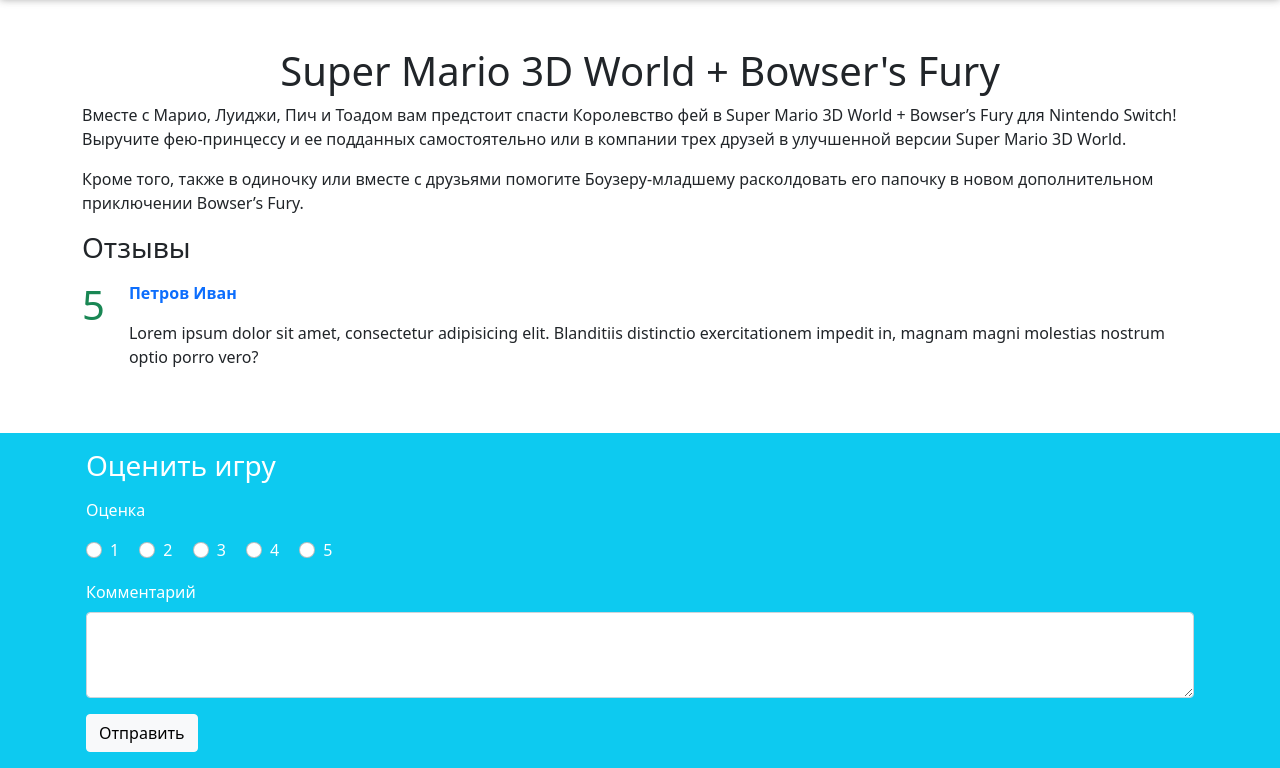
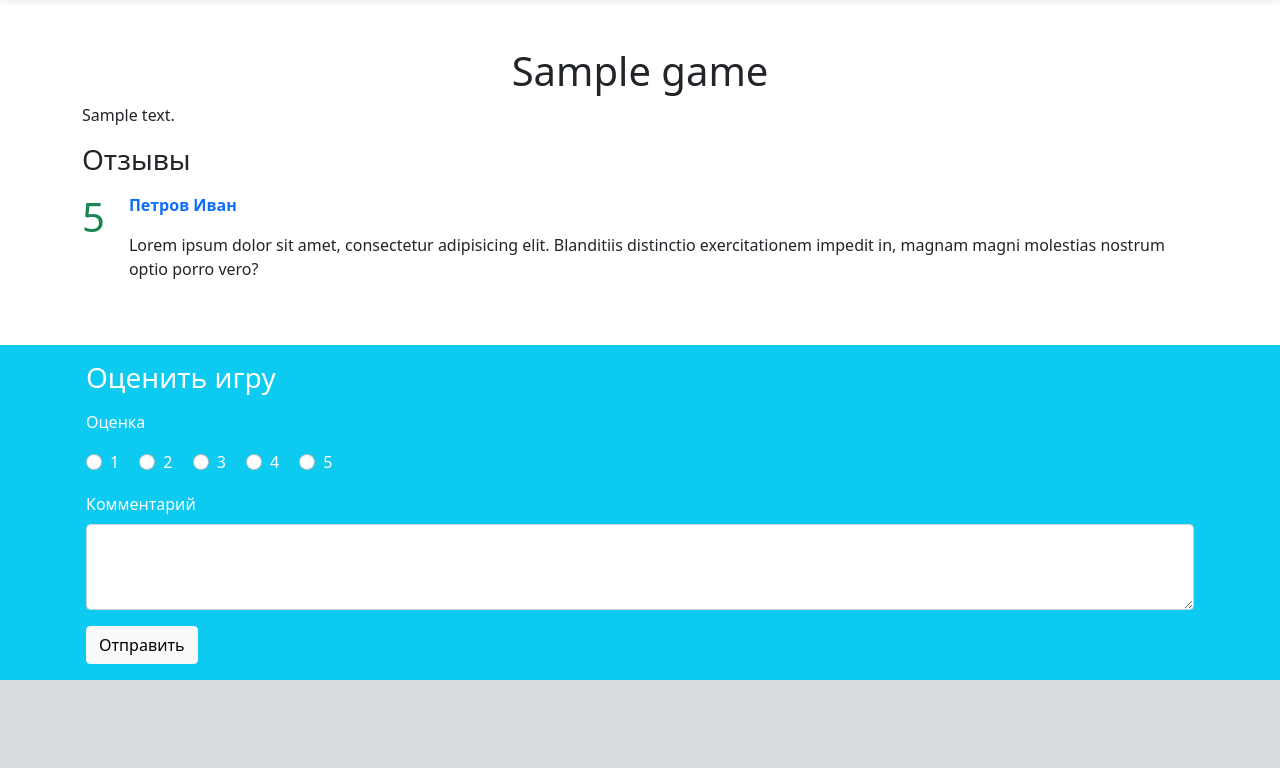
Before and after one commit to BakasaRus/AIP-Games, a Flask app: page /games/1 in a window 1280 px wide. Shown: the part 557-1325 px from the top of the page. After the commit the page ends 1237 px from the top, so only its background shows below. Run offline with Flask 2, Linux system fonts and the light colour scheme; tables that the repository leaves empty hold one stand-in row (values such as "Sample post"); grey boxes marked "Sample" are stand-in pictures.

Commit message:
Replace hardcoded data with DB in game card and game page

```diff
--- a/app.py
+++ b/app.py
@@ -1,6 +1,6 @@
 from flask import Flask, render_template, request, abort
-from games import games, find_by_name
-from models import db, User
+from games import find_by_name
+from models import db, User, Game, Review
 from flask_migrate import Migrate
 
 app = Flask(__name__)
@@ -11,14 +11,14 @@
 
 @app.route('/')
 def homepage():
+    games = Game.query.all()
     return render_template('index.html', title="Nintendon't", games=games)
 
 
 @app.route('/games/<int:game_id>')
 def get_game(game_id):
-    if game_id not in games:
-        abort(404)
-    return render_template('game.html', game=games[game_id])
+    game = Game.query.filter_by(id=game_id).one()
+    return render_template('game.html', game=game)
 
 
 @app.route('/search')
--- a/templates/game.html
+++ b/templates/game.html
@@ -1,26 +1,18 @@
 {% extends 'base.html' %}
 
 {% block title %}
-    {{ game.name }}
+    {{ game.title }}
 {% endblock %}
 
 {% block content %}
-    <div class="container-fluid" id="cover" style="background-image: url('https://cdn02.nintendo-europe.com/media/images/10_share_images/games_15/nintendo_switch_4/H2x1_NSwitch_SuperMario3DWorldAndBowsersFury_image1600w.jpg');">
+    <div class="container-fluid" id="cover" style="background-image: url('{{ game.poster }}');">
 
     </div>
     <div class="container my-5">
-        <h1 class="text-center">{{ game.name }}</h1>
+        <h1 class="text-center">{{ game.title }}</h1>
         <article>
             <p>
-                Вместе с Марио, Луиджи, Пич и Тоадом вам предстоит спасти Королевство фей в Super Mario 3D World +
-                Bowser’s
-                Fury для Nintendo Switch! Выручите фею-принцессу и ее подданных самостоятельно или в компании трех
-                друзей в
-                улучшенной версии Super Mario 3D World.
-            </p>
-            <p>
-                Кроме того, также в одиночку или вместе с друзьями помогите Боузеру-младшему расколдовать его папочку в
-                новом дополнительном приключении Bowser’s Fury.
+                {{ game.desc }}
             </p>
         </article>
         <h3 class="mb-3">Отзывы</h3>
--- a/templates/index.html
+++ b/templates/index.html
@@ -7,7 +7,7 @@
 {% block content %}
     <div class="container mt-5">
         <div class="row row-cols-xl-4 row-cols-md-3 row-cols-sm-2 row-cols-1">
-            {% for game_id, game in games.items() %}
+            {% for game in games %}
                 <div class="col">
                     {% include 'game_card.html' %}
                 </div>
```
Also changed, not shown: templates/game_card.html (+6 -6 lines).
